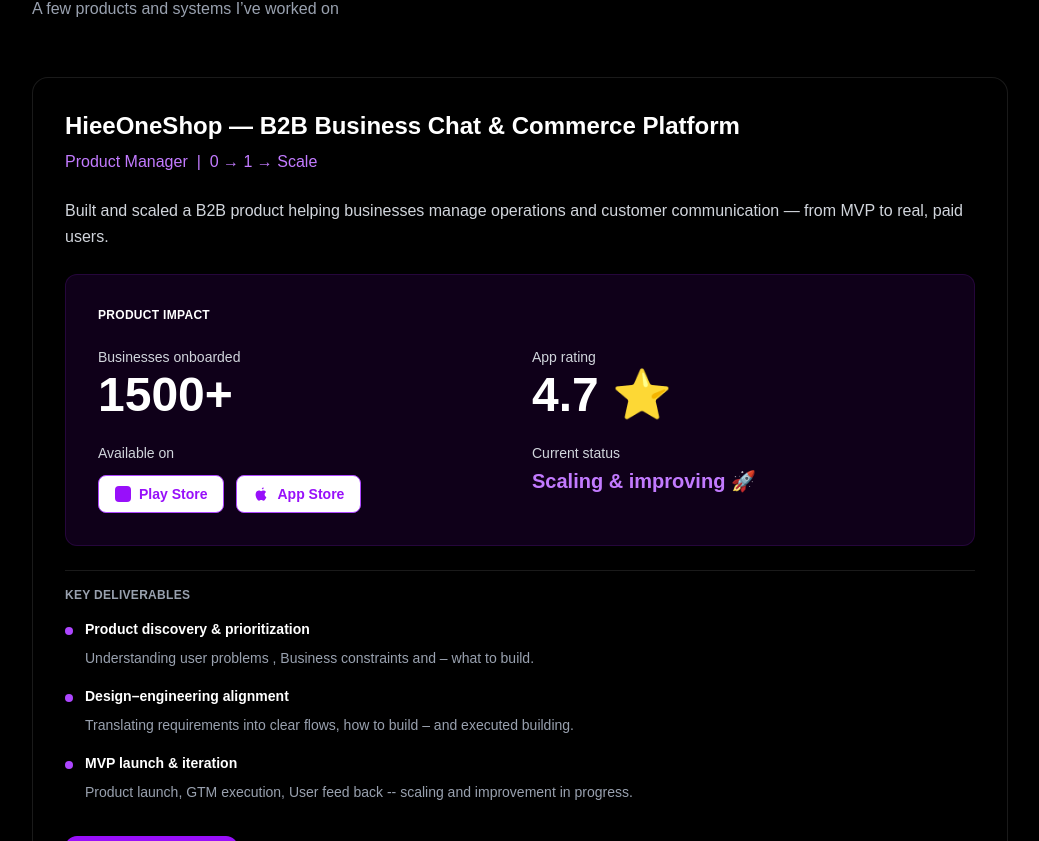
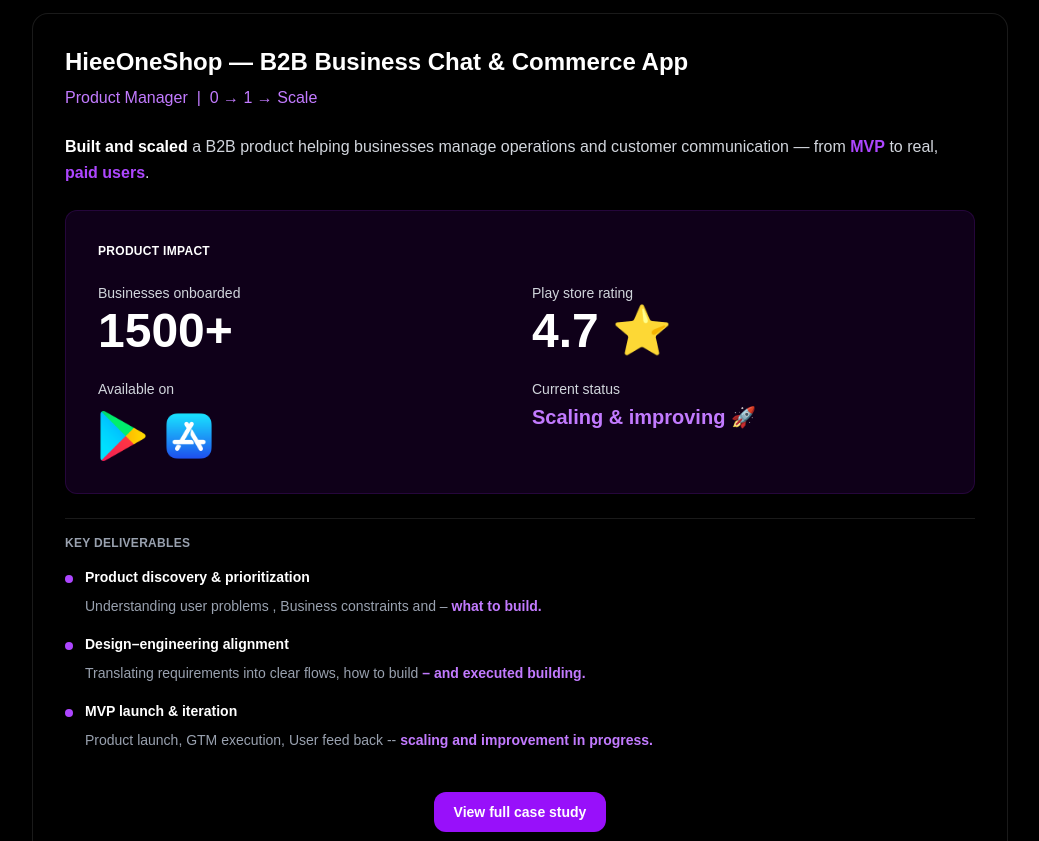
Before and after one commit to Shivam11150/portfolio-website, a Next.js app: page / in a window 1280 px wide. Shown: the part 1239-2080 px from the top of the page, without its empty margins (120-1159 px from the left). Built offline with nearby package versions, Linux system fonts and the light colour scheme.

Commit message:
final polish of 1 card

```diff
--- a/components/HieeOneShopCard.tsx
+++ b/components/HieeOneShopCard.tsx
@@ -1,4 +1,6 @@
 import Link from "next/link";
+import Image from "next/image"
+
 export default function HieeOneShopCard() {
   return (
     <article
@@ -7,23 +9,25 @@ export default function HieeOneShopCard() {
         rounded-2xl border border-white/10
         bg-black/70 backdrop-blur
         p-6 md:p-8 space-y-6
+        transition-all duration-200
+        hover:scale-101 hover:shadow-[0_0_30px_rgba(168,85,247,0.5)]
       "
     >
       {/* Title + role */}
-      <header className="space-y-2">
+      <div className="space-y-2">
         <h3 className="text-xl md:text-2xl font-semibold text-white">
-          HieeOneShop — B2B Business Chat &amp; Commerce Platform
+          HieeOneShop — B2B Business Chat &amp; Commerce App
         </h3>
 
         <p className="text-sm md:text-base text-purple-400 font-medium">
           Product Manager&nbsp;&nbsp;|&nbsp;&nbsp;0 → 1 → Scale
         </p>
-      </header>
+      </div>
 
       {/* Product description */}
       <p className="text-sm md:text-base text-gray-300 leading-relaxed">
-        Built and scaled a B2B product helping businesses manage operations and
-        customer communication — from MVP to real, paid users.
+        <span className="font-semibold text-white">Built and scaled</span> a B2B product helping businesses manage operations and
+        customer communication — from <span className="font-semibold text-purple-500">MVP</span> to real, <span className="font-semibold text-purple-500">paid users</span>.
       </p>
 
       {/* Product Impact Box */}
@@ -47,48 +51,45 @@ export default function HieeOneShopCard() {
 
           {/* Top Right: App rating */}
           <div className="space-y-1">
-            <p className="text-sm text-gray-300">App rating</p>
+            <p className="text-sm text-gray-300">Play store rating</p>
             <p className="text-4xl md:text-5xl font-bold text-white">4.7 ⭐</p>
           </div>
 
           {/* Bottom Left: Available on */}
           <div className="space-y-3">
   <p className="text-sm text-gray-300">Available on</p>
-            <div className="flex flex-wrap gap-3">
-              <button
-                type="button"
-                className="
-                  inline-flex items-center gap-2
-                  px-4 py-2
-                  bg-white border border-purple-500
-                  text-purple-600 text-sm font-semibold
-                  rounded-lg
-                  hover:bg-purple-50 hover:border-purple-600
-                  transition-all duration-200
-                "
-              >
-                <div className="w-4 h-4 bg-purple-600 rounded-sm" />
-                Play Store
-              </button>
-              <button
-                type="button"
-                className="
-                  inline-flex items-center gap-2
-                  px-4 py-2
-                  bg-white border border-purple-500
-                  text-purple-600 text-sm font-semibold
-                  rounded-lg
-                  hover:bg-purple-50 hover:border-purple-600
-                  transition-all duration-200
-                "
-              >
-                <svg className="w-4 h-4 text-purple-600 flex-shrink-0" viewBox="0 0 24 24" fill="currentColor">
-                  <path d="M18.71 19.5c-.83 1.24-1.71 2.45-3.05 2.47-1.34.03-1.77-.79-3.29-.79-1.53 0-2 .77-3.27.82-1.31.05-2.3-1.32-3.14-2.53C4.25 17 2.94 12.45 4.7 9.39c.87-1.52 2.43-2.48 4.12-2.51 1.28-.02 2.5.87 3.29.87.78 0 2.26-1.07 3.81-.91.65.03 2.47.26 3.64 1.98-.09.06-2.17 1.28-2.15 3.81.03 3.02 2.65 4.03 2.68 4.04-.03.07-.42 1.44-1.38 2.83M13 3.5c.73-.83 1.94-1.46 2.94-1.43.07 1.17-.34 2.35-1.04 3.19z" />
-                </svg>
-                App Store
-              </button>
+
+  <div className="flex flex-wrap gap-4">
+
+    {/* Play Store */}
+    <Link href="https://play.google.com" target="_blank">
+      <div className="hover:opacity-80 transition-all duration-200">
+        <Image
+          src="/images/store/playstore.png"
+          alt="Get it on Google Play"
+          width={50}
+          height={16}
+          className="object-contain"
+        />
+      </div>
+    </Link>
+
+    {/* App Store */}
+    <Link href="https://apps.apple.com" target="_blank">
+      <div className="hover:opacity-80 transition-all duration-200">
+        <Image
+          src="/images/store/appstore.png"
+          alt="Download on the App Store"
+          width={50}
+          height={16}
+          className="object-contain"
+        />
+      </div>
+    </Link>
+
   </div>
 </div>
+
 
           {/* Bottom Right: Current status */}
           <div className="space-y-1">
@@ -114,7 +115,7 @@ export default function HieeOneShopCard() {
                   Product discovery &amp; prioritization
                 </p>
                 <p className="text-xs md:text-sm text-gray-400 leading-relaxed">
-                  Understanding user problems , Business constraints and – what to build.
+                  Understanding user problems , Business constraints and – <span className="font-semibold text-purple-400"> what to build.</span>
                 </p>
               </div>
             </div>
@@ -130,7 +131,7 @@ export default function HieeOneShopCard() {
                 </p>
                 <p className="text-xs md:text-sm text-gray-400 leading-relaxed">
                   Translating requirements into clear flows,
-                  how to build – and executed building.
+                  how to build <span className="font-semibold text-purple-400">–  and executed building.</span>
                 </p>
               </div>
             </div>
@@ -146,7 +147,7 @@ export default function HieeOneShopCard() {
                 </p>
                 <p className="text-xs md:text-sm text-gray-400 leading-relaxed">
                   Product launch, GTM execution, User feed back
-                  --  scaling and improvement in progress.
+                  --<span className="font-semibold text-purple-400"> scaling and improvement in progress.</span>
 
                 </p>
               </div>
@@ -156,11 +157,11 @@ export default function HieeOneShopCard() {
       </section>
 
       {/* CTA */}
-      <div className="pt-2">
+      <div className="pt-4 flex justify-center">
         <Link href="/work/hieeoneshop">
           <button
             type="button"
-      className=" inline-flex items-center justify-center
+            className="inline-flex items-center justify-center
                   rounded-xl px-5 py-2.5
                   bg-purple-600 text-white text-sm font-semibold
                   hover:bg-purple-700 hover:shadow-[0_0_18px_rgba(168,85,247,0.45)]
--- a/components/Philosophy.tsx
+++ b/components/Philosophy.tsx
@@ -6,7 +6,7 @@ export default function Philosophy() {
       {/* Subtle background gradient */}
       <div className="absolute inset-0 bg-gradient-to-b from-black via-black to-purple-950/30 pointer-events-none" />
 
-      <div className="relative max-w-5xl mx-auto px-6 py-16 md:py-20">
+      <div className="relative max-w-7xl mx-auto px-3 py-8 md:py-12">
         <div className="max-w-3xl">
           <p className="text-lg md:text-xl lg:text-2xl text-gray-300 leading-relaxed">
             I believe good products are built through clear thinking, team collaboration, and thoughtful execution.
--- a/components/endingconnect.tsx
+++ b/components/endingconnect.tsx
@@ -11,7 +11,7 @@ export default function EndingConnect() {
           {/* Content */}
           <div className="space-y-6">
             <h2 className="text-3xl md:text-4xl font-bold text-white">
-              Thanks for taking the time to explore my <span className="text-purple-400">work</span>.
+              Thanks for <span className="text-purple-400">being here</span>.
             </h2>
 
             <div className="space-y-4 max-w-2xl mx-auto">
```
Also changed, not shown: app/contact/page.tsx (+0 -123 lines), public/images/store/appstore.png (added), public/images/store/playstore.png (added). Lines whose indentation alone changed are shown as unchanged.
